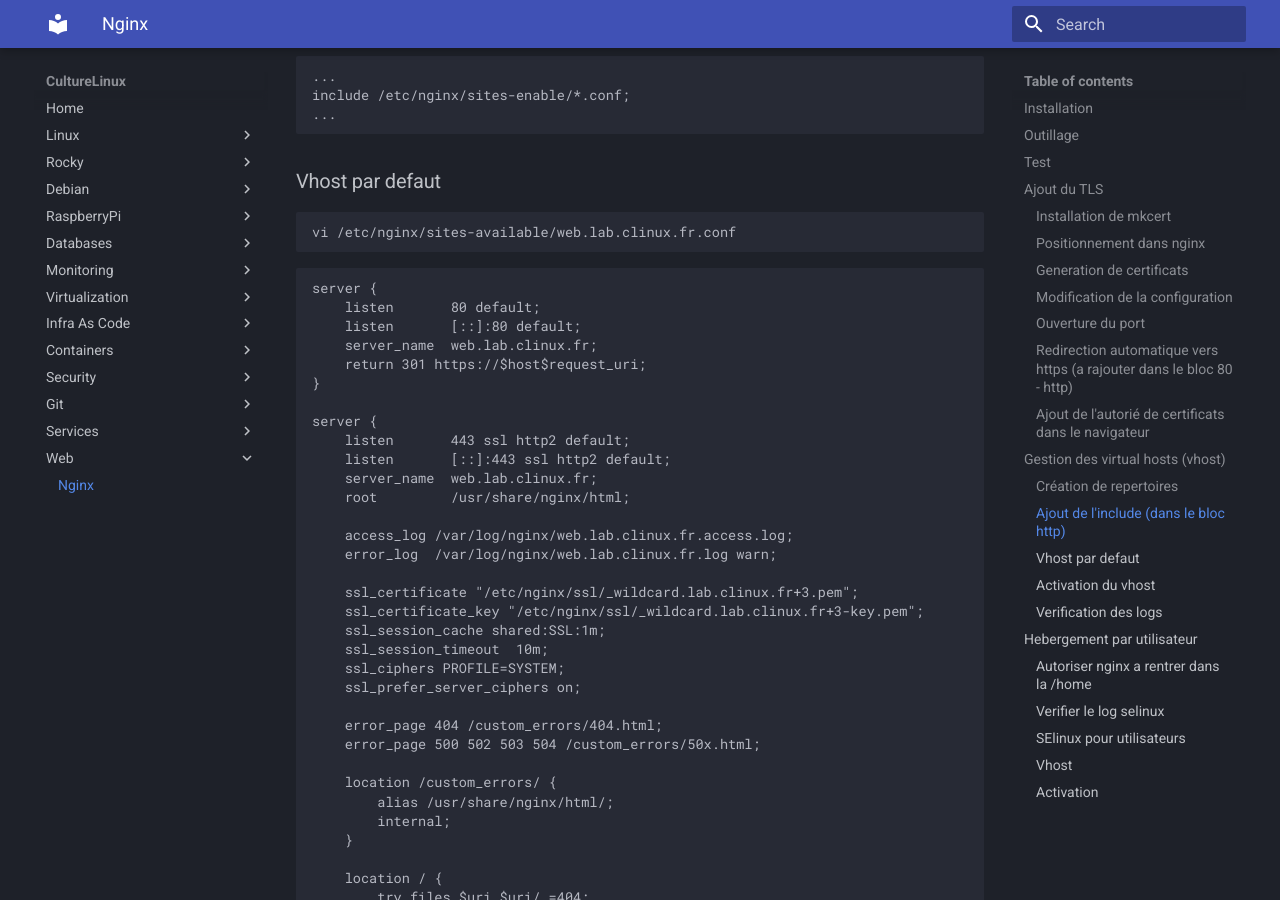
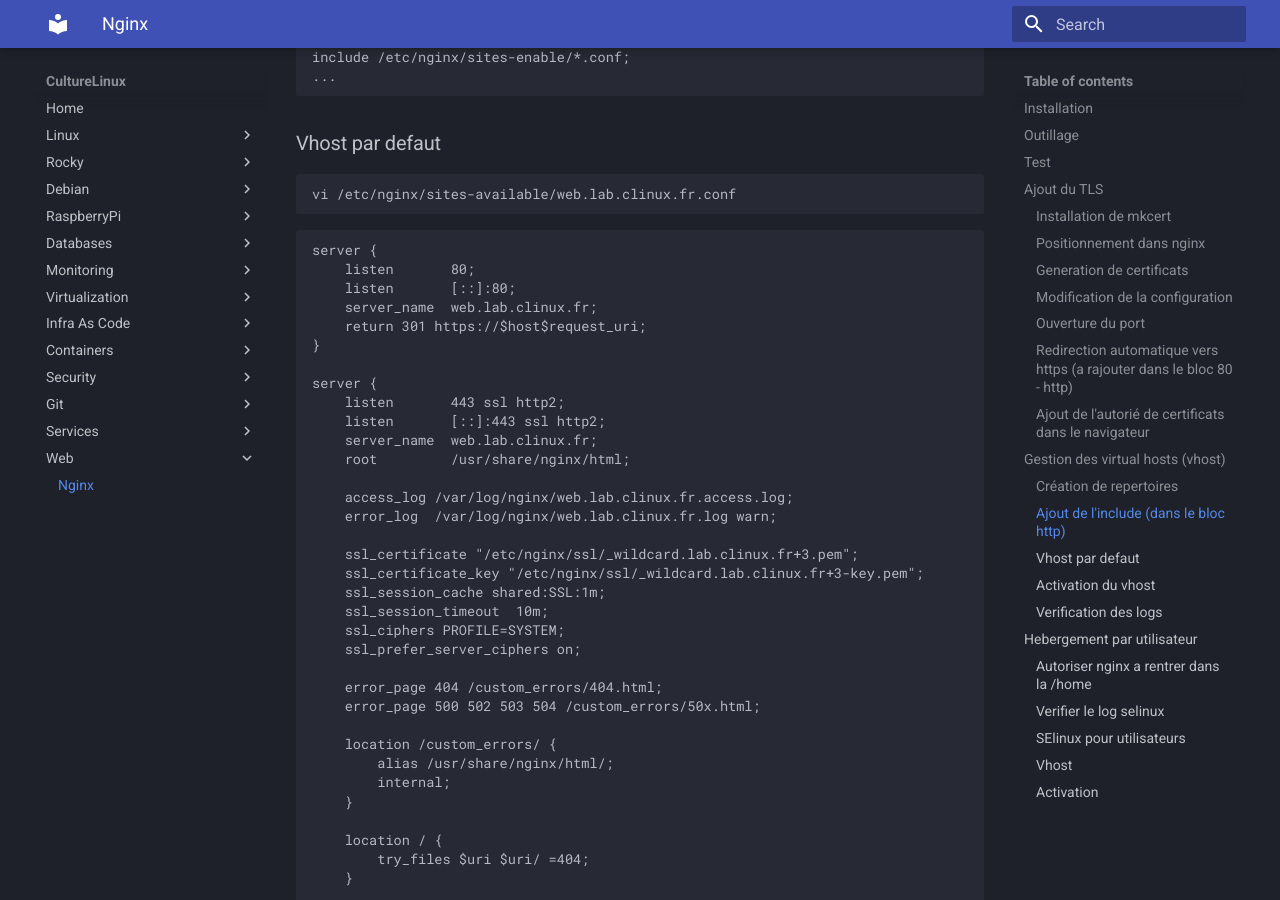
Before and after one commit to CultureLinux/doc, an MkDocs documentation site: the page built from docs/web/nginx.md, in a window 1280 px wide and 900 px high, scrolled down 2562 px. Built offline with MkDocs 1.6.1 and Material for MkDocs 9.7.7, drawn with Linux system fonts in a browser that asks for light colours; some of the changed text lies outside the part shown.

Commit message:
fix default

````diff
--- a/docs/web/nginx.md
+++ b/docs/web/nginx.md
@@ -56,8 +56,6 @@ server {
     ssl_session_timeout  10m;
     ssl_ciphers PROFILE=SYSTEM;
     ssl_prefer_server_ciphers on;
-
-    include /etc/nginx/default.d/*.conf;
 
     error_page 404 /404.html;
         location = /40x.html {
@@ -99,15 +97,15 @@ vi /etc/nginx/sites-available/web.lab.clinux.fr.conf
 ```
 ```
 server {
-    listen       80 default;
-    listen       [::]:80 default;
+    listen       80;
+    listen       [::]:80;
     server_name  web.lab.clinux.fr;
     return 301 https://$host$request_uri;
 }
 
 server {
-    listen       443 ssl http2 default;
-    listen       [::]:443 ssl http2 default;
+    listen       443 ssl http2;
+    listen       [::]:443 ssl http2;
     server_name  web.lab.clinux.fr;
     root         /usr/share/nginx/html;
 
````
Also changed, not shown: other parts of docs/web/nginx.md (+2 -2 lines).
